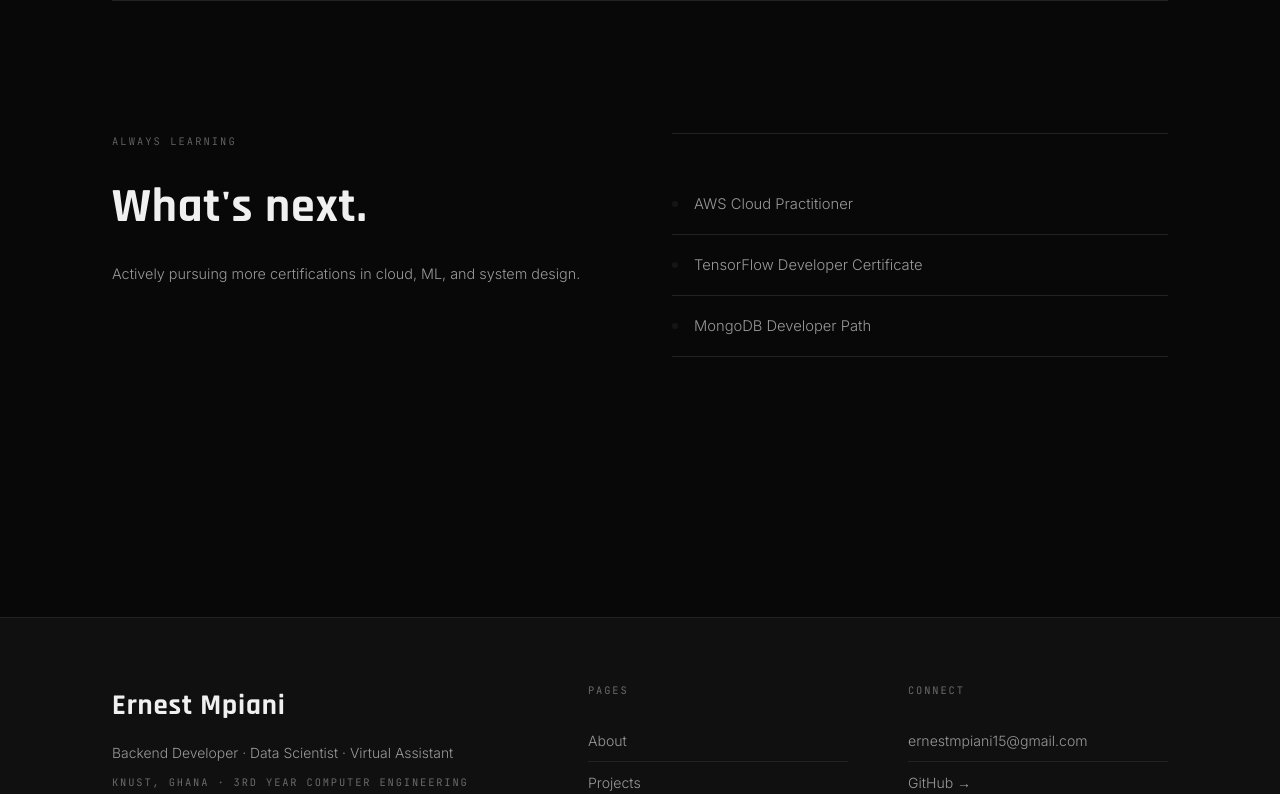
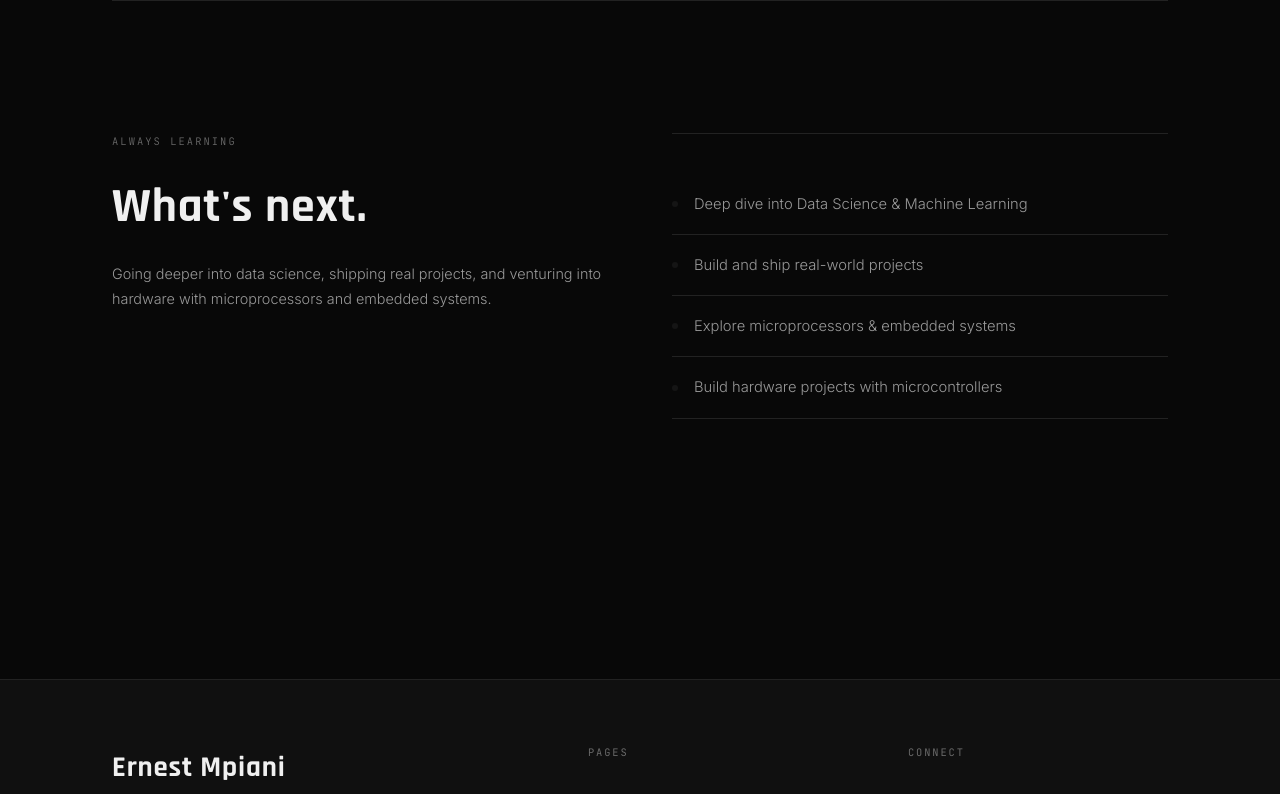
Before and after one commit to Ernesto11524/portfolio, a React (Vite) app: page /certifications in a window 1280 px wide. Shown: the part 2380-3174 px from the top of the page. Built offline with nearby package versions, Linux system fonts and the light colour scheme.

Commit message:
No description

```diff
--- a/src/pages/Certifications.jsx
+++ b/src/pages/Certifications.jsx
@@ -45,10 +45,10 @@ export default function Certifications() {
           <div className="next-up__head">
             <p className="pg-label">Always Learning</p>
             <h2 className="next-up__title">What's next.</h2>
-            <p className="next-up__sub">Actively pursuing more certifications in cloud, ML, and system design.</p>
+            <p className="next-up__sub">Going deeper into data science, shipping real projects, and venturing into hardware with microprocessors and embedded systems.</p>
           </div>
           <div className="next-up__items">
-            {['AWS Cloud Practitioner','TensorFlow Developer Certificate','MongoDB Developer Path'].map(label => (
+            {['Deep dive into Data Science & Machine Learning','Build and ship real-world projects','Explore microprocessors & embedded systems','Build hardware projects with microcontrollers'].map(label => (
               <div key={label} className="next-item">
                 <span className="next-item__dot" />
                 <span className="next-item__label">{label}</span>
```
